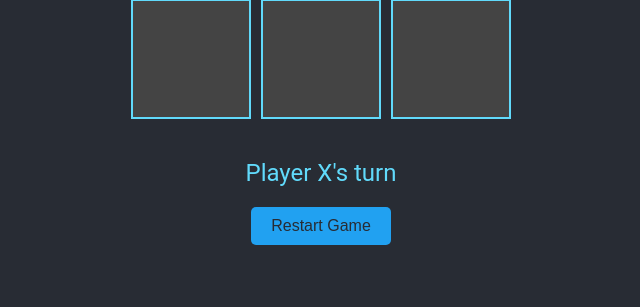
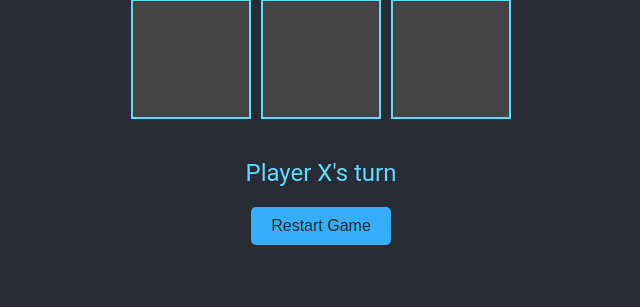
Before and after one commit to janisadhi/Tic-Tac-Toe, a Flask app: page / in a window 1280 px wide, with the pointer over the restyled element. Shown: the part 441-748 px from the top of the page, without its empty margins (319-959 px from the left). Run offline with Flask 3, Linux system fonts and the light colour scheme.

Commit message:
change in css

```diff
--- a/static/css/style.css
+++ b/static/css/style.css
@@ -62,5 +62,5 @@ body {
     transition: background-color 0.3s;
 }
 .reset-button:hover {
-    background-color: #21a1f1;
+    background-color: #38adf7;
 }
```
